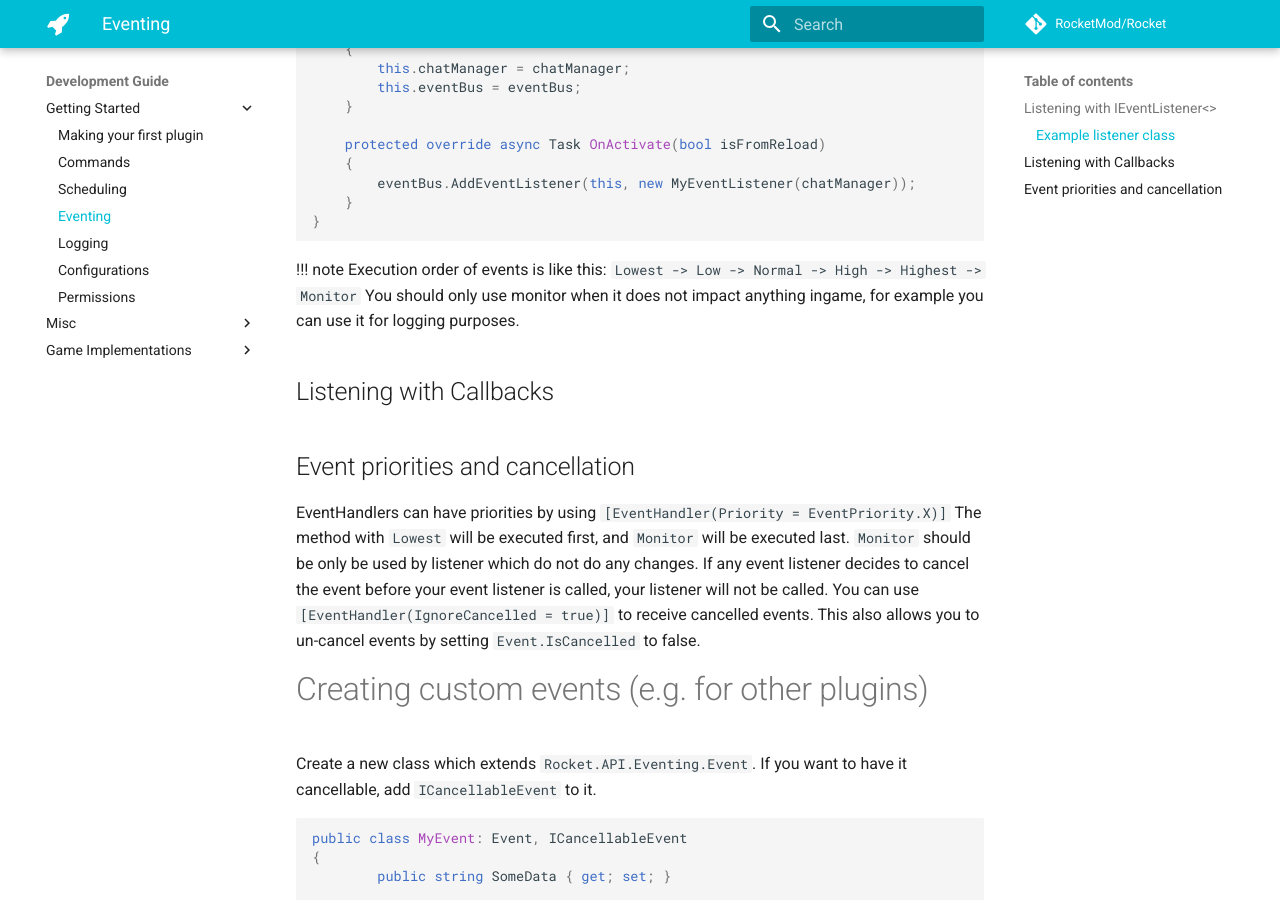
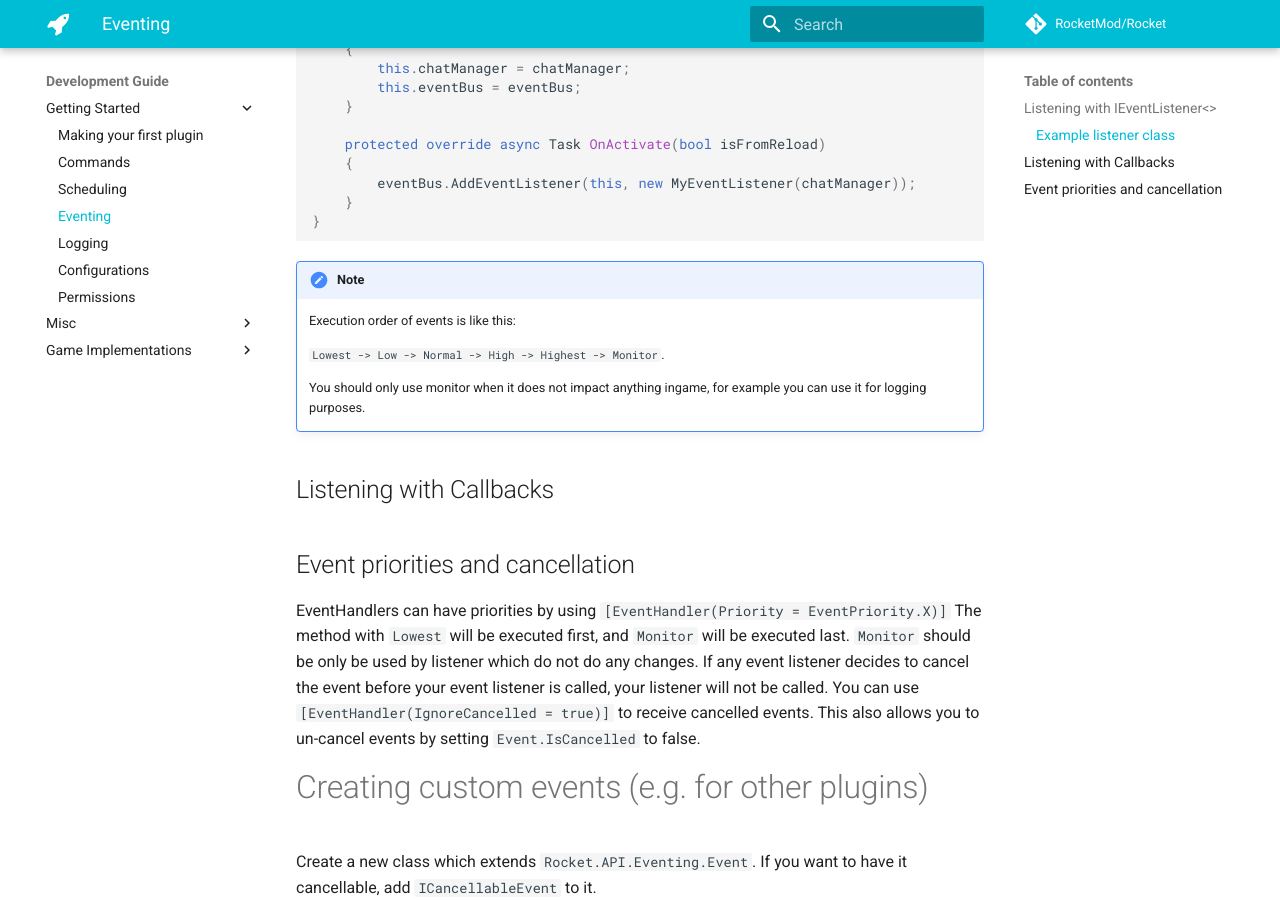
Before and after one commit to RocketMod/Rocket.Documentation, an MkDocs documentation site: the page built from content/development-guide/getting-started/eventing.md, in a window 1280 px wide and 900 px high, scrolled down 1182 px. Built offline with MkDocs 1.6.1 and Material for MkDocs 9.7.7, drawn with Linux system fonts in a browser that asks for light colours; comment, search, counter and statistics services are not loaded; old or Windows-style settings are respelled for this version of MkDocs.

````diff
--- a/content/development-guide/getting-started/eventing.md
+++ b/content/development-guide/getting-started/eventing.md
@@ -56,9 +56,14 @@ public class MyPluginMain : Plugin
 }
 ```
 
-!!! note Execution order of events is like this:
-`Lowest -> Low -> Normal -> High -> Highest -> Monitor`
-You should only use monitor when it does not impact anything ingame, for example you can use it for logging purposes.
+!!! note
+    Execution order of events is like this:
+
+
+    `Lowest -> Low -> Normal -> High -> Highest -> Monitor`.
+
+
+    You should only use monitor when it does not impact anything ingame, for example you can use it for logging purposes.
 
 ## Listening with Callbacks
 
````
Also changed, not shown: content/development-guide/game-implementations/creating-a-new-implementation.md (+2 -1 lines), content/development-guide/getting-started/commands.md (+2 -1 lines).
